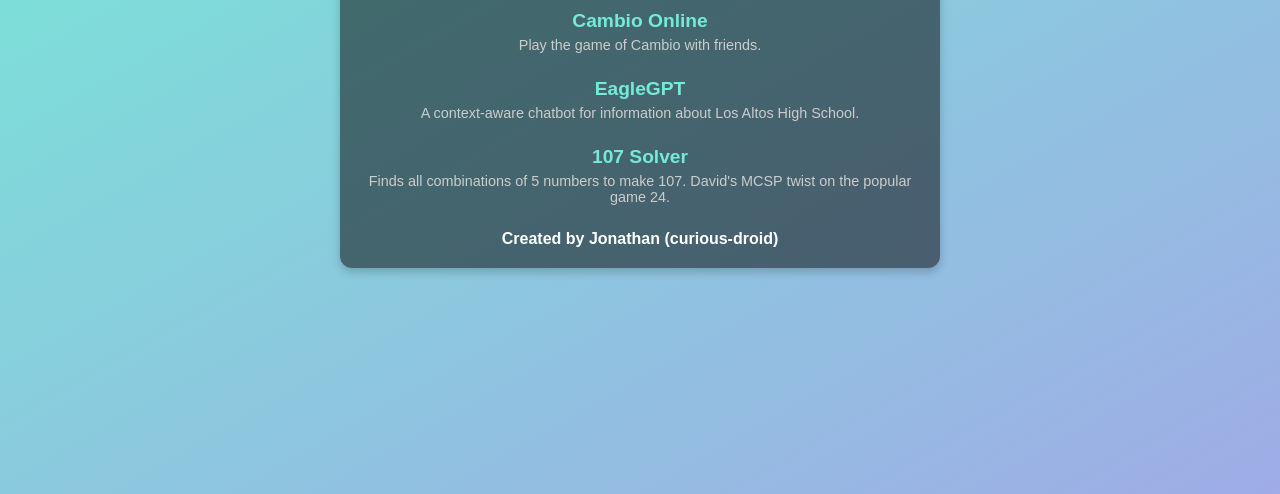
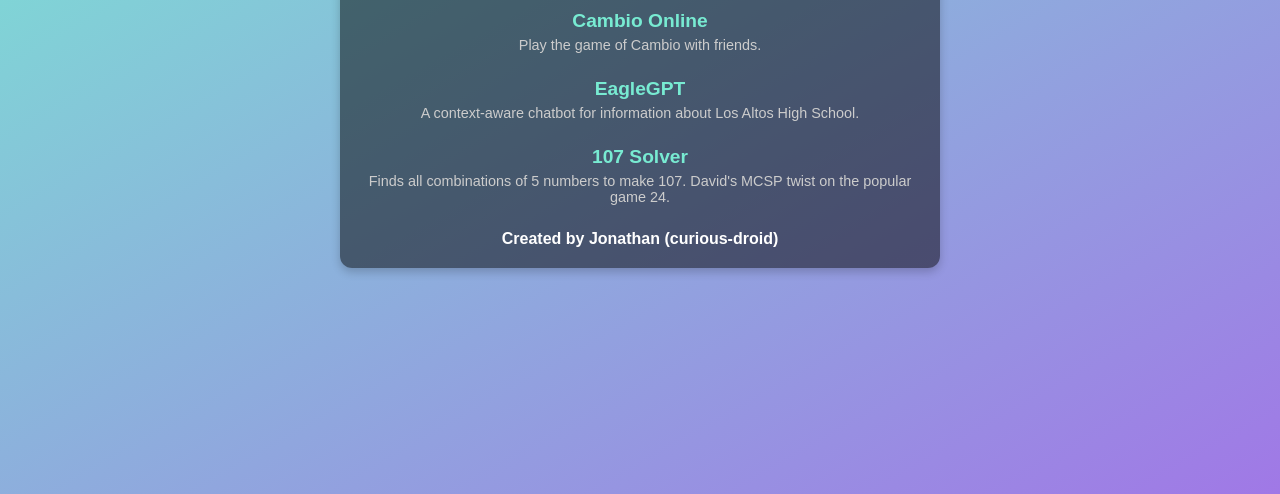
Before and after one commit to curious-droid/projects, a plain HTML site: page index.html in a window 1280 px wide. Shown: the part 306-800 px from the top of the page. Drawn offline with Linux system fonts and the light colour scheme.

Commit message:
Update index.html

```diff
--- a/index.html
+++ b/index.html
@@ -13,7 +13,7 @@
     }
 
     body {
-      background: linear-gradient(0deg, #74ebd5, #9face6);
+      background: linear-gradient(0deg, #78EBD2, #A078E6);
       background-size: 400% 400%;
       color: #fff;
       min-height: 100vh;
@@ -47,7 +47,7 @@
 
     a {
       text-decoration: none;
-      color: #74ebd5;
+      color: #78EBD2;
       font-size: 1.2rem;
       font-weight: bold;
     }
@@ -78,7 +78,7 @@
     }
 
     footer a:hover {
-      text-shadow: 0 0 10px #74ebd5;
+      text-shadow: 0 0 10px #78EBD2;
     }
   </style>
   <script>
@@ -86,7 +86,7 @@
 
     function rotateGradient() {
       angle = (angle + 0.5) % 360; // Increment and wrap the angle
-      document.body.style.background = `linear-gradient(${angle}deg, #74ebd5, #9face6)`;
+      document.body.style.background = `linear-gradient(${angle}deg, #78EBD2, #A078E6)`;
       requestAnimationFrame(rotateGradient); // Call the function on the next frame
     }
 
```
